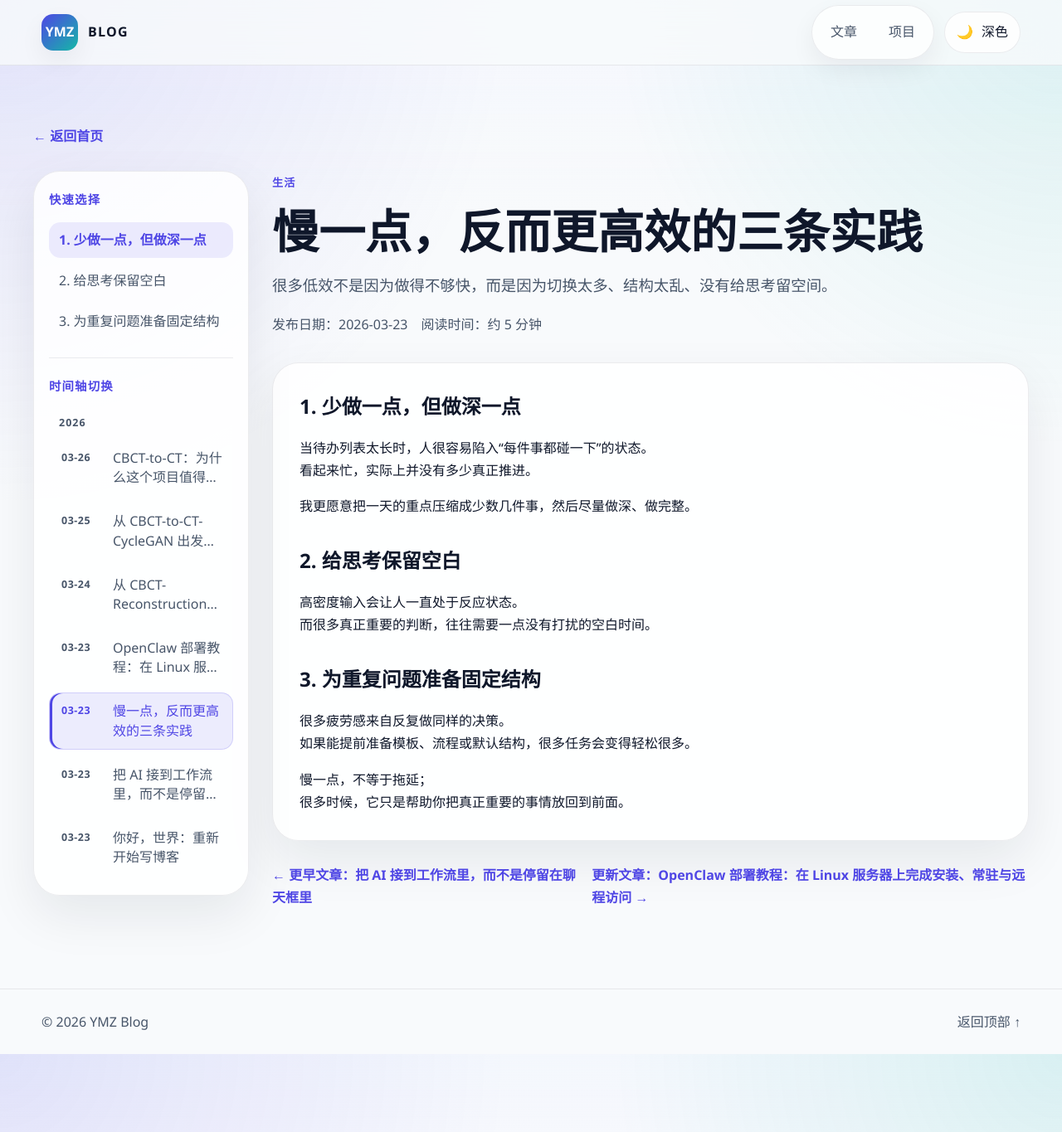
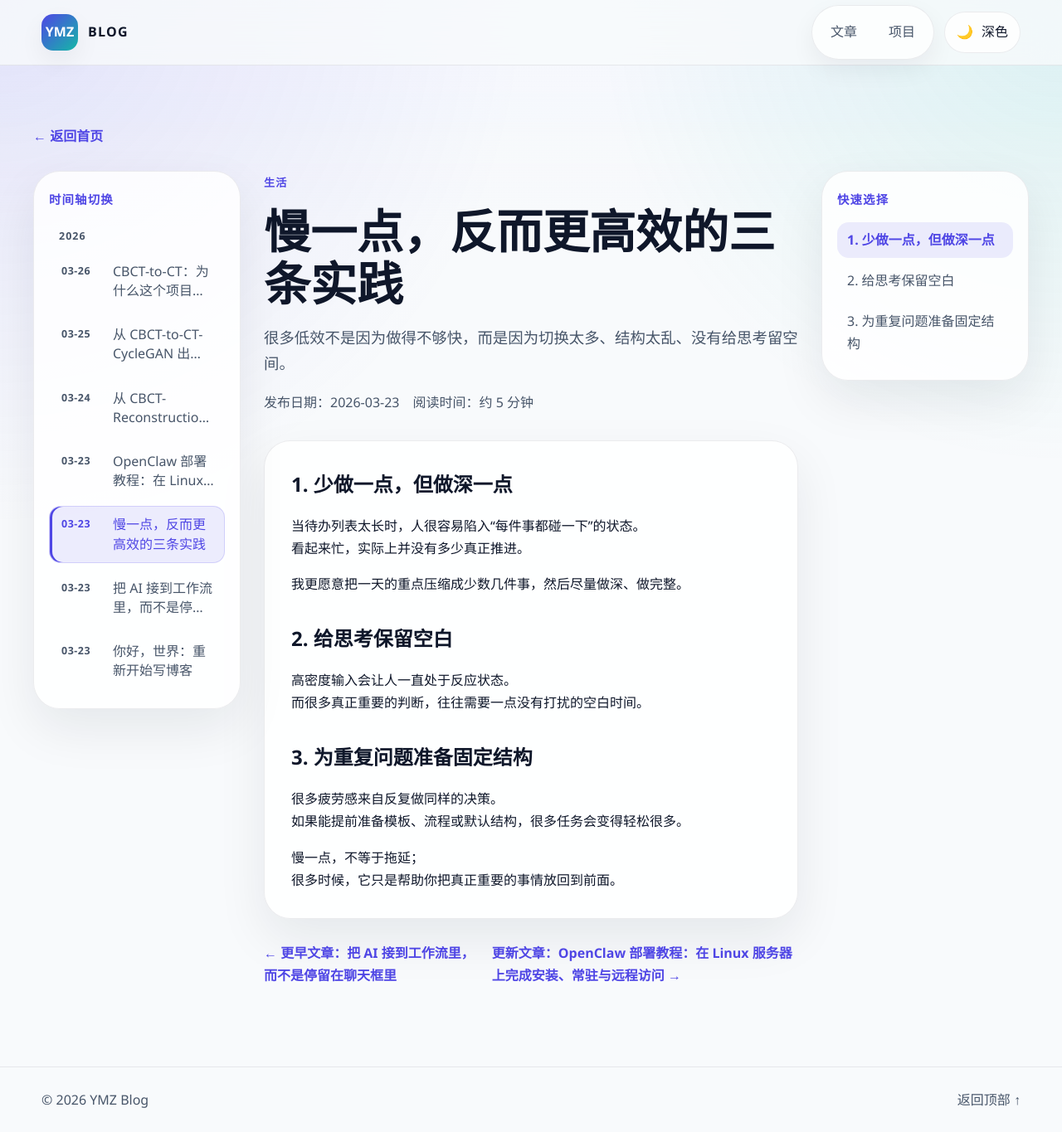
Before and after one commit to YMZ1998/YMZ1998.github.io, a Jekyll site: the page built from _posts/2026-03-23-slow-productivity.md, in a window 1280 px wide and 1365 px high. Shown: the whole window at 83% size. Built offline with Jekyll 4.4.1, drawn with Linux system fonts in a browser that asks for light colours.

Commit message:
Move article quick navigation to the right sidebar

```diff
--- a/_layouts/post.html
+++ b/_layouts/post.html
@@ -8,12 +8,7 @@ layout: default
     </div>
 
     <div class="article-layout">
-      <aside class="article-sidebar card" data-article-sidebar>
-        <section class="article-sidebar-section" data-article-toc-section hidden>
-          <p class="article-sidebar-title">快速选择</p>
-          <nav class="article-toc" data-article-toc aria-label="文章目录"></nav>
-        </section>
-
+      <aside class="article-sidebar article-sidebar--left card">
         <section class="article-sidebar-section article-sidebar-section--timeline">
           <p class="article-sidebar-title">时间轴切换</p>
           <nav class="article-timeline" aria-label="文章时间轴">
@@ -86,6 +81,11 @@ layout: default
           {% endif %}
         </nav>
       </div>
+
+      <aside class="article-sidebar article-sidebar--right card" data-article-toc-section hidden>
+        <p class="article-sidebar-title">快速选择</p>
+        <nav class="article-toc" data-article-toc aria-label="文章目录"></nav>
+      </aside>
     </div>
   </section>
 </main>
--- a/styles.css
+++ b/styles.css
@@ -523,7 +523,7 @@ code {
 
 .article-layout {
   display: grid;
-  grid-template-columns: minmax(220px, 260px) minmax(0, 1fr);
+  grid-template-columns: minmax(220px, 250px) minmax(0, 1fr) minmax(220px, 250px);
   gap: 28px;
   align-items: start;
 }
@@ -555,12 +555,6 @@ code {
   padding: 22px 18px;
   max-height: calc(100vh - 128px);
   overflow: auto;
-}
-
-.article-sidebar-section + .article-sidebar-section {
-  margin-top: 22px;
-  padding-top: 22px;
-  border-top: 1px solid var(--line);
 }
 
 .article-sidebar-title {
@@ -774,10 +768,10 @@ code {
   }
 
   .article-layout {
-    grid-template-columns: 1fr;
+    grid-template-columns: 1fr minmax(220px, 250px);
   }
 
-  .article-sidebar {
+  .article-sidebar--left {
     display: none;
   }
 
@@ -859,6 +853,14 @@ code {
   .post-card.is-featured {
     grid-column: span 12;
   }
+
+  .article-layout {
+    grid-template-columns: 1fr;
+  }
+
+  .article-sidebar--right {
+    display: none;
+  }
 }
 
 @media (max-width: 640px) {
```
